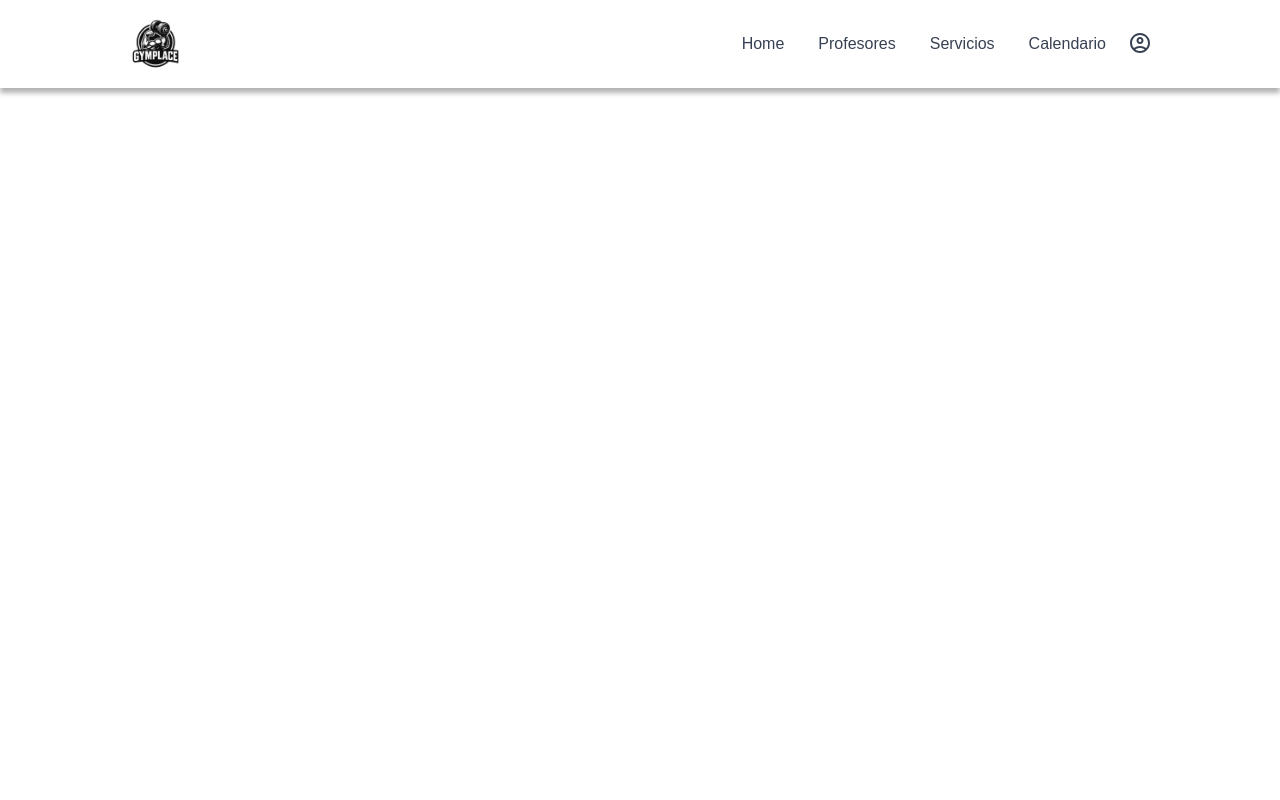
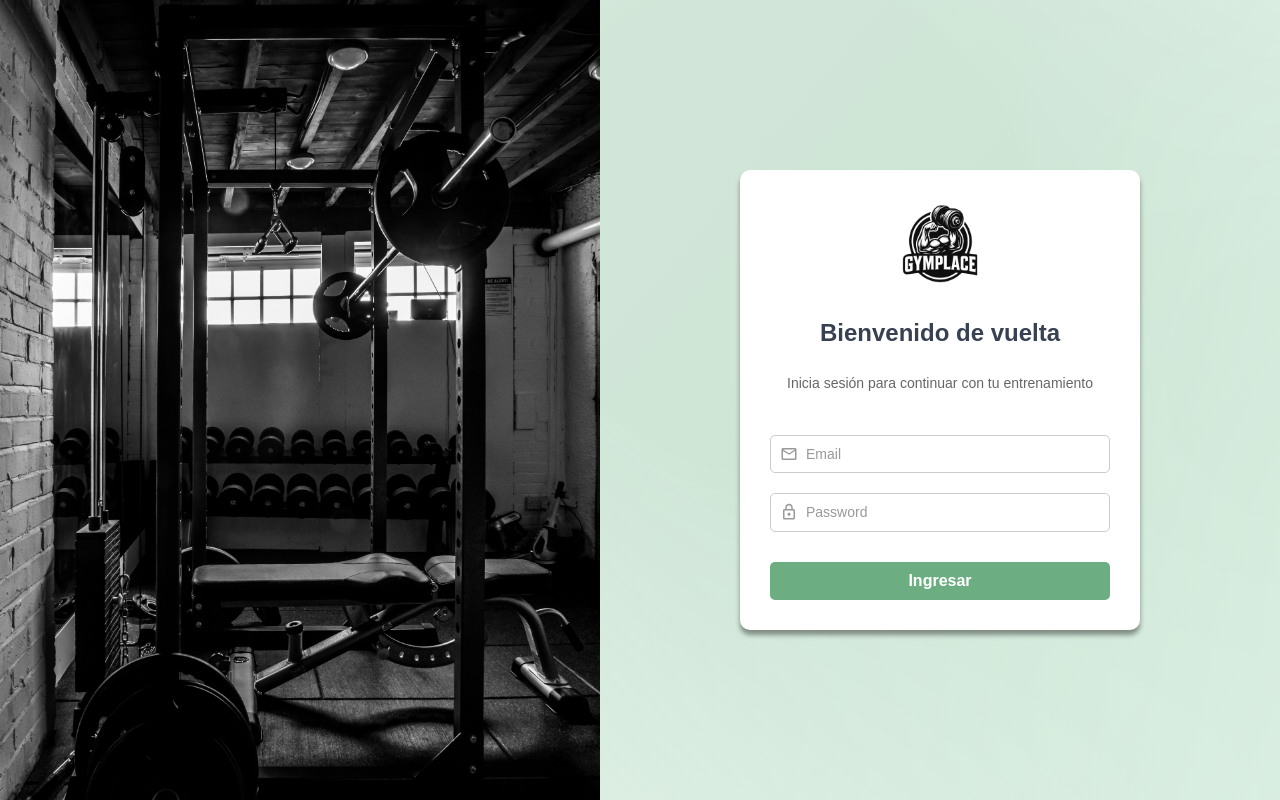
Before and after one commit to ignacioDorigo/gymplace-front, a React (Create React App) app: page /login in a window 1280 px wide. Built offline with nearby package versions, Linux system fonts and the light colour scheme.

Commit message:
version desktop de loginscreen lsita

```diff
--- a/src/components/LoginForm/LoginForm.css
+++ b/src/components/LoginForm/LoginForm.css
@@ -0,0 +1,90 @@
+.form {
+    box-shadow: 0 5px 5px rgba(0, 0, 0, 0.4);
+    background-color: white;
+    padding: 3rem;
+    border-radius: 10px;
+    width: 100%;
+    max-width: 40rem;
+    /* margin-left: auto; */
+    display: flex;
+    flex-direction: column;
+    gap: 1rem;
+    justify-content: center;
+    /* align-items: center; */
+}
+
+a {
+    width: max-content;
+    margin: 0 auto;
+}
+
+.form__logo {
+    width: max-content;
+    height: 9rem;
+    margin: 0 auto;
+}
+
+
+.form__titulo {
+    font-size: 2.4rem;
+    color: #384152;
+    margin-bottom: 0.5rem;
+    text-align: center;
+}
+
+.form__subtitulo {
+    font-size: 1.4rem;
+    text-align: center;
+    color: #666;
+}
+
+.form__campos {
+    display: flex;
+    flex-direction: column;
+    gap: 2rem;
+    margin-top: 2rem;
+}
+
+.form__input-wrapper {
+    position: relative;
+}
+
+.form__input {
+    width: 100%;
+    padding: 1rem 1rem 1rem 3.5rem;
+    border: 1px solid #ccc;
+    border-radius: 5px;
+    font-size: 1.4rem;
+    color: #333;
+}
+
+.form__input::placeholder {
+    color: #999;
+}
+
+.svg__input {
+    position: absolute;
+    left: 1rem;
+    top: 50%;
+    transform: translateY(-50%);
+    font-size: 1.8rem;
+    color: #999;
+    pointer-events: none;
+}
+
+.form__button {
+    margin-top: 2rem;
+    padding: 1rem;
+    background-color: #6cae82;
+    color: white;
+    border: none;
+    border-radius: 5px;
+    font-weight: bold;
+    cursor: pointer;
+    font-size: 1.6rem;
+    transition: background-color 0.2s ease-in-out;
+}
+
+.form__button:hover {
+    background-color: #5ca272;
+}
--- a/src/components/LoginForm/LoginForm.js
+++ b/src/components/LoginForm/LoginForm.js
@@ -1,8 +1,66 @@
-import React from 'react'
-import "./LoginForm.css"
+import React from "react";
+import "./LoginForm.css";
+import { useFormik } from "formik";
+import Logo from "../Logo/Logo";
+import { Link } from "react-router-dom";
+import { MdOutlineEmail, MdOutlineLock } from "react-icons/md";
 
 export default function LoginForm() {
+  const estadoInicial = { email: "", password: "" };
+
+  const formik = useFormik({
+    initialValues: estadoInicial,
+    onSubmit: async (formulario) => {
+      console.log(formulario);
+    },
+  });
+
   return (
-    <div>LoginForm</div>
-  )
+    <form className="form" onSubmit={formik.handleSubmit}>
+      <Link to={"/home"}>
+        <img src="/logoNegro.png" className="form__logo" alt="logo" />
+      </Link>
+
+      <h1 className="form__titulo">Bienvenido de vuelta</h1>
+      <p className="form__subtitulo">
+        Inicia sesión para continuar con tu entrenamiento
+      </p>
+
+      <div className="form__campos">
+        <div className="form__campo">
+          <div className="form__input-wrapper">
+            <MdOutlineEmail className="svg__input" />
+            <input
+              id="email"
+              className="form__input"
+              placeholder="Email"
+              type="email"
+              name="email"
+              onChange={formik.handleChange}
+              value={formik.values.email}
+            />
+          </div>
+        </div>
+
+        <div className="form__campo">
+          <div className="form__input-wrapper">
+            <MdOutlineLock className="svg__input" />
+            <input
+              id="password"
+              className="form__input"
+              placeholder="Password"
+              type="password"
+              name="password"
+              onChange={formik.handleChange}
+              value={formik.values.password}
+            />
+          </div>
+        </div>
+      </div>
+
+      <button className="form__button" type="submit">
+        Ingresar
+      </button>
+    </form>
+  );
 }
--- /dev/null
+++ b/src/pages/LoginScreen.css
@@ -0,0 +1,62 @@
+.login-screen {
+    display: flex;
+    height: 100vh;
+    background-color: #f7f7f7;
+    overflow: hidden;
+}
+
+.login-screen__imagen {
+    flex: 1;
+    background-image: url("../../public/loginBanner.webp");
+    background-size: cover;
+    background-position: center;
+}
+
+.login-screen__formulario {
+    flex: 1;
+    display: flex;
+    align-items: center;
+    justify-content: center;
+    padding: 6rem 4rem;
+    background: linear-gradient(to bottom right, #ffffff, #f3fdf7);
+    position: relative;
+    overflow: hidden;
+    box-shadow: -5px 0 5px rgba(0, 0, 0, 0.05);
+}
+
+/* Ondas decorativas suaves con gradientes circulares */
+.login-screen__formulario::before {
+    content: "";
+    position: absolute;
+    top: -100px;
+    left: -100px;
+    width: 200%;
+    height: 200%;
+    background: radial-gradient(circle at 20% 20%, #6cae82 15%, transparent 70%),
+        radial-gradient(circle at 80% 80%, #c2e3d1 20%, transparent 70%),
+        radial-gradient(circle at 60% 30%, #c8f1d9 10%, transparent 70%);
+    opacity: 0.3;
+    z-index: 0;
+}
+
+/* Asegura que el formulario quede encima */
+.form {
+    position: relative;
+    z-index: 1;
+}
+
+/* Responsive */
+@media (max-width: 768px) {
+    .login-screen {
+        flex-direction: column;
+    }
+
+    .login-screen__imagen {
+        display: none;
+    }
+
+    .login-screen__formulario {
+        width: 100%;
+        padding: 4rem 2rem;
+    }
+}
--- a/src/pages/LoginScreen.js
+++ b/src/pages/LoginScreen.js
@@ -1,10 +1,15 @@
 import React from "react";
 import Navbar from "../components/Navbar/Navbar";
+import LoginForm from "../components/LoginForm/LoginForm";
+import "./LoginScreen.css"; // asegurate de crear este archivo
 
 export default function LoginScreen() {
   return (
-    <div>
-      <Navbar></Navbar>
+    <div className="login-screen">
+      <div className="login-screen__imagen" />
+      <div className="login-screen__formulario">
+        <LoginForm />
+      </div>
     </div>
   );
 }
```
Also changed, not shown: public/loginBanner.webp (added), 1 other file (tests, documents, lock files or other folders).
